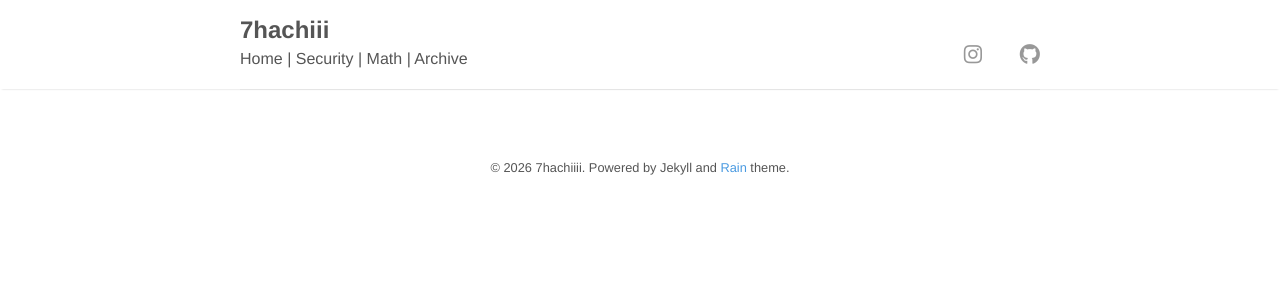
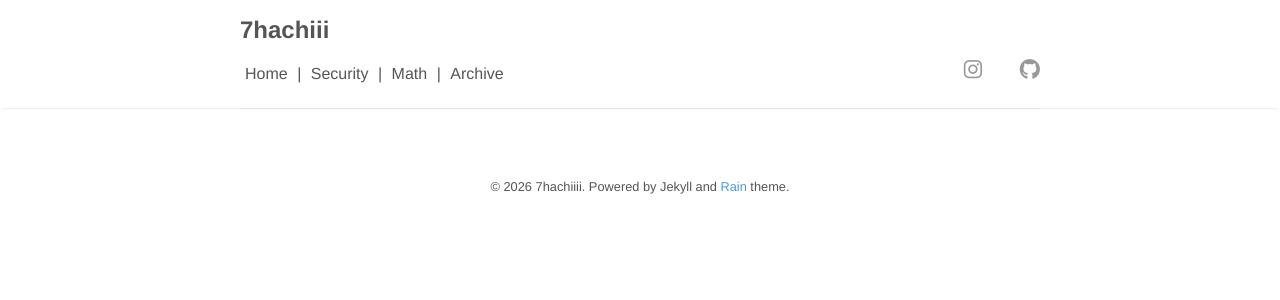
Before and after one commit to 7hachiii/7hachiii.github.io, a Jekyll site: the page built from index.html, in a window 1280 px wide. Shown: the top 300 px of the page. Built offline with Jekyll 4.4.1, drawn with Linux system fonts in a browser that asks for light colours; nearby versions of some CDN libraries; the list of posts is cut into pages by our own code.

Commit message:
Add styles for category navigation
Added CSS styles for category navigation.

```diff
--- a/_includes/head.html
+++ b/_includes/head.html
@@ -24,4 +24,16 @@
 
   <!-- RSS -->
   {% feed_meta %}
+  <style>
+.category-nav {
+  margin-top: 15px;
+  margin-bottom: 20px;
+}
+
+.category-nav a {
+  margin: 0 5px;
+  text-decoration: none;
+}
+</style>
+
 </head>
```
